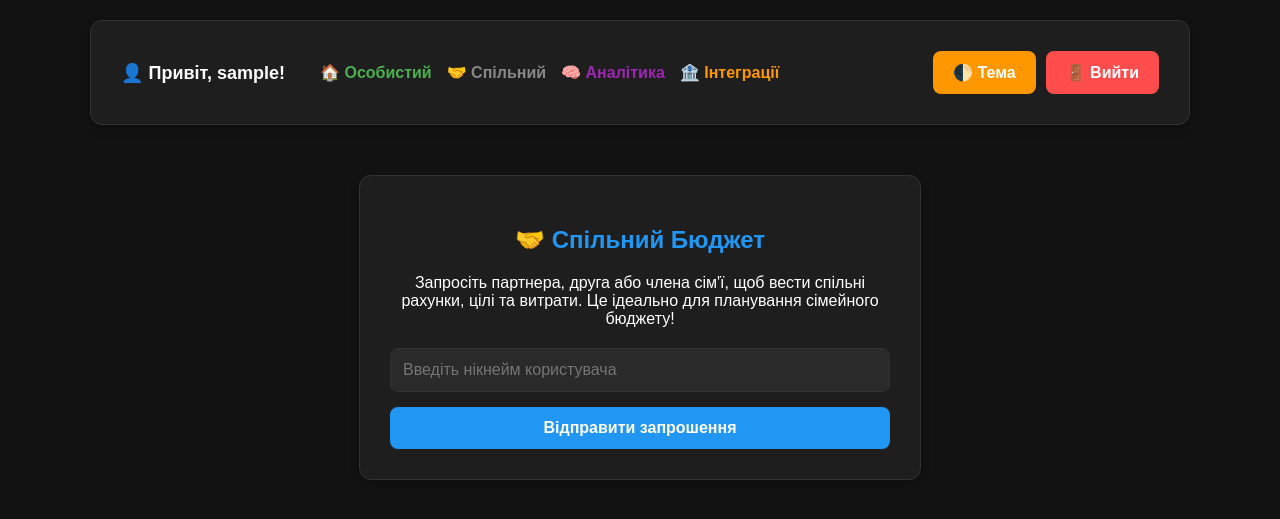
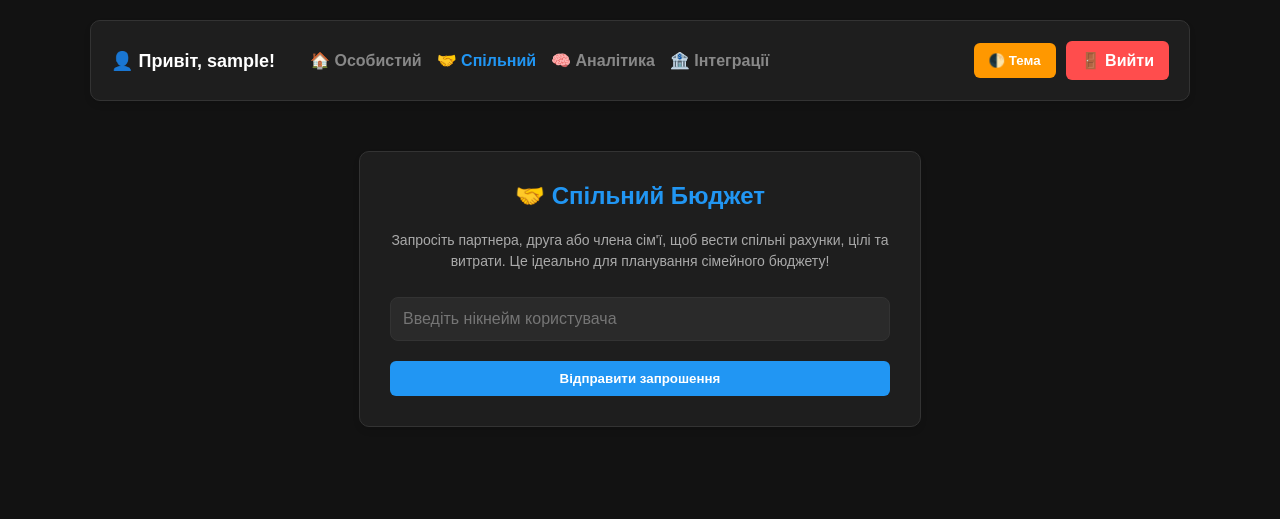
Before and after one commit to NekoHikka/Diplom, a Flask app: page /shared in a window 1280 px wide. Shown: the top 519 px of the page. Run offline with Flask 3, Linux system fonts and the light colour scheme; the visitor is signed in with stand-in values (Sample User, id 1); data that the repository does not hold is empty; some libraries are stand-ins or nearby versions.

Commit message:
fix token spilnyy bydg

```diff
--- a/templates/shared_invite.html
+++ b/templates/shared_invite.html
@@ -2,7 +2,7 @@
 <html lang="uk">
   <head>
     <meta charset="UTF-8" />
-    <title>Спільний Бюджет</title>
+    <title>Спільний Бюджет - Розумні Фінанси</title>
     <link
       rel="icon"
       type="image/png"
@@ -39,30 +39,25 @@
       .card {
         background-color: var(--card-bg);
         padding: 30px;
-        border-radius: 12px;
+        border-radius: 10px;
         border: 1px solid var(--border-color);
-        box-shadow: 0 4px 10px rgba(0, 0, 0, 0.2);
-      }
-      .menu {
-        display: flex;
-        align-items: center;
-        gap: 20px;
-        margin-bottom: 20px;
-        background: var(--card-bg);
-        padding: 20px;
-        border-radius: 12px;
-        border: 1px solid var(--border-color);
+        box-shadow: 0 4px 6px rgba(0, 0, 0, 0.1);
       }
       .btn {
-        padding: 12px 20px;
-        border-radius: 8px;
+        padding: 10px 15px;
+        border: none;
+        border-radius: 6px;
         cursor: pointer;
         font-weight: bold;
-        color: white;
-        background: #4caf50;
+        text-align: center;
         text-decoration: none;
-        border: none;
-        font-size: 16px;
+        transition: 0.2s;
+        box-sizing: border-box;
+        display: inline-block;
+      }
+      .btn:hover {
+        opacity: 0.8;
+        transform: translateY(-1px);
       }
       input {
         background: var(--input-bg);
@@ -74,6 +69,7 @@
         box-sizing: border-box;
         font-size: 16px;
         outline: none;
+        margin-bottom: 10px;
       }
       input:focus {
         border-color: #2196f3;
@@ -89,6 +85,7 @@
         align-items: center;
         flex-wrap: wrap;
         margin-bottom: 20px;
+        padding: 20px;
       "
     >
       <span style="font-weight: bold; font-size: 18px; margin-right: 20px"
@@ -97,22 +94,22 @@
 
       <a
         href="/"
-        style="color: {% if not is_shared_view %}#4caf50{% else %}#888{% endif %}; text-decoration: none; font-weight: bold"
+        style="color: {% if request.path == '/' %}#4caf50{% else %}#888{% endif %}; text-decoration: none; font-weight: bold"
         >🏠 Особистий</a
       >
       <a
         href="/shared"
-        style="color: {% if is_shared_view %}#2196F3{% else %}#888{% endif %}; text-decoration: none; font-weight: bold"
+        style="color: {% if request.path == '/shared' %}#2196F3{% else %}#888{% endif %}; text-decoration: none; font-weight: bold"
         >🤝 Спільний</a
       >
       <a
-        href="/analytics{% if is_shared_view %}?shared=1{% endif %}"
-        style="color: #9c27b0; text-decoration: none; font-weight: bold"
+        href="/analytics"
+        style="color: {% if request.path == '/analytics' %}#9c27b0{% else %}#888{% endif %}; text-decoration: none; font-weight: bold"
         >🧠 Аналітика</a
       >
       <a
         href="/integrations"
-        style="color: #ff9800; text-decoration: none; font-weight: bold"
+        style="color: {% if request.path == '/integrations' %}#ff9800{% else %}#888{% endif %}; text-decoration: none; font-weight: bold"
         >🏦 Інтеграції</a
       >
 
@@ -139,49 +136,87 @@
       class="card"
       style="text-align: center; max-width: 500px; margin: 50px auto"
     >
-      <h2 style="color: #2196f3">🤝 Спільний Бюджет</h2>
+      <h2 style="color: #2196f3; margin-top: 0">🤝 Спільний Бюджет</h2>
 
       {% if sent_invite %}
-      <p style="font-size: 18px">
+      <p style="font-size: 16px; line-height: 1.5">
         Ви відправили запрошення користувачу
         <strong style="color: #4caf50">{{ receiver.username }}</strong>.
       </p>
-      <p style="color: #aaa; margin-bottom: 30px">
+      <p
+        style="
+          color: #aaa;
+          margin-bottom: 30px;
+          font-size: 14px;
+          line-height: 1.5;
+        "
+      >
         Очікуємо на його підтвердження. Він побачить ваше запрошення на своїй
         Головній сторінці.
       </p>
       <a
         href="/reject_invite/{{ sent_invite.id }}"
         class="btn"
-        style="background-color: #ff4d4d"
+        style="background-color: #ff4d4d; color: white; width: 100%"
         >Скасувати запрошення</a
       >
       {% else %}
-      <p style="margin-bottom: 20px">
+      <p
+        style="
+          margin-bottom: 25px;
+          font-size: 14px;
+          color: #aaa;
+          line-height: 1.5;
+        "
+      >
         Запросіть партнера, друга або члена сім'ї, щоб вести спільні рахунки,
         цілі та витрати. Це ідеально для планування сімейного бюджету!
       </p>
 
-      <input type="hidden" name="csrf_token" value="{{ csrf_token() }}" />
       <form
         action="/send_invite"
         method="POST"
-        style="display: flex; flex-direction: column; gap: 15px"
+        style="display: flex; flex-direction: column"
       >
+        <input type="hidden" name="csrf_token" value="{{ csrf_token() }}" />
+
         <input
           type="text"
           name="username"
           placeholder="Введіть нікнейм користувача"
           required
         />
-        {% if error %}<span style="color: #ff4d4d; font-weight: bold"
+        {% if error %}
+        <span
+          style="
+            color: #ff4d4d;
+            font-weight: bold;
+            font-size: 13px;
+            margin-bottom: 10px;
+            display: block;
+          "
           >{{ error }}</span
-        >{% endif %}
-        <button type="submit" class="btn" style="background-color: #2196f3">
+        >
+        {% endif %}
+        <button
+          type="submit"
+          class="btn"
+          style="background-color: #2196f3; color: white; margin-top: 10px"
+        >
           Відправити запрошення
         </button>
       </form>
       {% endif %}
     </div>
+
+    <script>
+      function toggleTheme() {
+        const currentTheme =
+          document.documentElement.getAttribute("data-theme");
+        const newTheme = currentTheme === "light" ? "dark" : "light";
+        document.documentElement.setAttribute("data-theme", newTheme);
+        localStorage.setItem("theme", newTheme);
+      }
+    </script>
   </body>
 </html>
```
